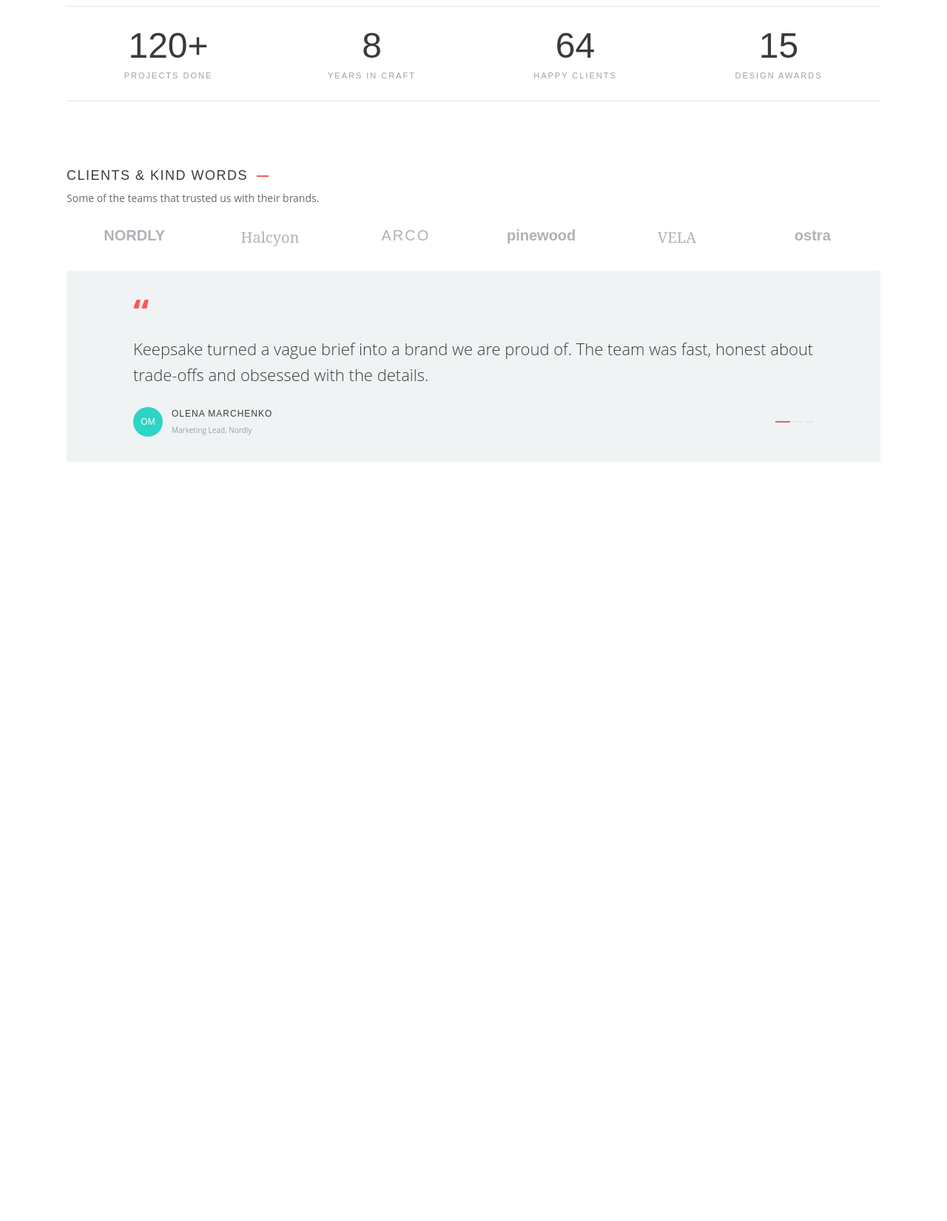
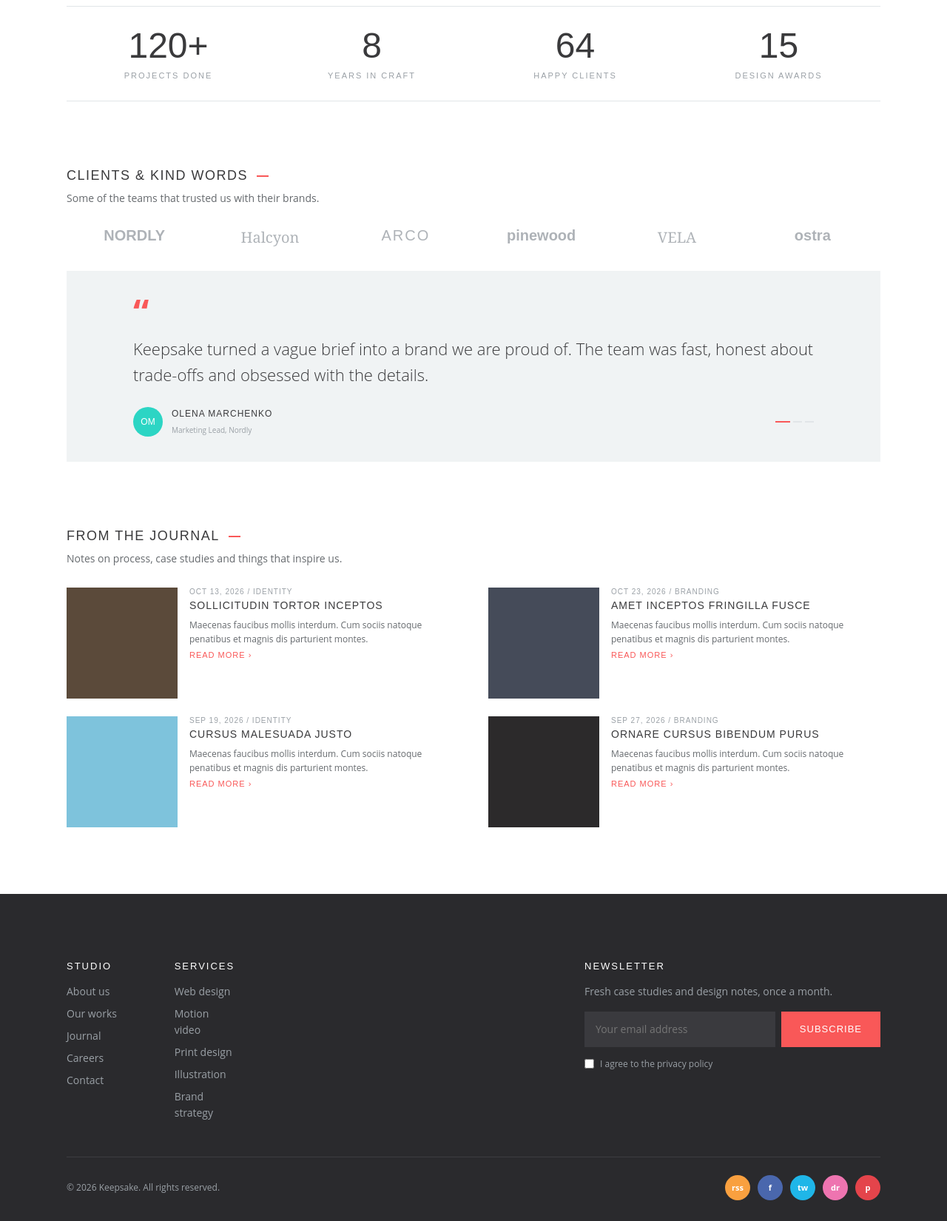
Before and after one commit to alisaartemenko/landing-keepsake-vite, a Node project: template src/pages/index.pug in a window 1280 px wide. Shown: the part 2360-4010 px from the top of the page at 74% size. Before the commit the page ends 2984 px from the top, so only its background shows below. Run offline with Node 20 templates, Linux system fonts and the light colour scheme; the template is opened without the code that fills it, so the values that code supplies are empty; style sheets or scripts are compiled from the project's sources; some libraries are stand-ins or nearby versions.

Commit message:
feat: add journal, footer and back-to-top

```diff
--- a/src/components/footer.pug
+++ b/src/components/footer.pug
@@ -1,5 +1,32 @@
-footer.footer
-    .footer-outer
-        .footer-inner
-            include logo
-            h4 Приєднуйся і живи зі мною у світі солодощів!
+include ../data/footer
+
+footer#contact.footer
+  .container
+    .footer__top
+      .footer__links
+        each col in footerCols
+          nav(aria-label=col.title)
+            h2.footer__title= col.title
+            ul
+              each link in col.links
+                li.footer__item
+                  a.footer__link(href=link.href)= link.label
+      #subscribe.newsletter
+        h2.footer__title Newsletter
+        p.newsletter__text Fresh case studies and design notes, once a month.
+        p#done.newsletter__ok(role="status") You’re in! Check your inbox to confirm.
+        form.newsletter__form(action="#done" method="get")
+          .newsletter__row
+            label.newsletter__label(for="email") Email address
+            input#email.newsletter__input(type="email" name="email" placeholder="Your email address" required aria-describedby="email-err")
+            button.btn(type="submit") Subscribe
+            p#email-err.newsletter__error Please enter a valid email address.
+          label.newsletter__agree
+            input(type="checkbox" required)
+            |  I agree to the privacy policy
+    .footer__bottom
+      p © 2026 Keepsake. All rights reserved.
+      ul.social
+        each s in socials
+          li
+            a.social__link(href="#top" aria-label=s.label class=`social__link--${s.mod}`)= s.short
--- /dev/null
+++ b/src/components/sections/journal.pug
@@ -0,0 +1,15 @@
+include ../../data/journal
+
+section#journal.section.section--last(aria-labelledby="journal-title")
+  .container
+    h2#journal-title.section-title From the journal
+    p.section__lead Notes on process, case studies and things that inspire us.
+    .posts
+      each post in posts
+        article.post
+          div.post__thumb(role="img" aria-label="Journal preview" style=`--thumb-bg: ${post.bg}`)
+          div
+            p.post__meta #{post.date} / #{post.category}
+            h3.post__title= post.title
+            p.post__text Maecenas faucibus mollis interdum. Cum sociis natoque penatibus et magnis dis parturient montes.
+            a.post__more(href="#journal") Read more ›
--- /dev/null
+++ b/src/components/totop.pug
@@ -0,0 +1,4 @@
+include ../mixins/icon
+
+a.totop(href="#top" aria-label="Back to top")
+  +icon('up', 22)
--- /dev/null
+++ b/src/data/footer.pug
@@ -0,0 +1,32 @@
+-
+  var footerCols = [
+    {
+      title: 'Studio',
+      links: [
+        { label: 'About us', href: '#about' },
+        { label: 'Our works', href: '#works' },
+        { label: 'Journal', href: '#journal' },
+        { label: 'Careers', href: '#contact' },
+        { label: 'Contact', href: '#contact' },
+      ],
+    },
+    {
+      title: 'Services',
+      links: [
+        { label: 'Web design', href: '#about' },
+        { label: 'Motion video', href: '#about' },
+        { label: 'Print design', href: '#about' },
+        { label: 'Illustration', href: '#about' },
+        { label: 'Brand strategy', href: '#about' },
+      ],
+    },
+  ]
+
+-
+  var socials = [
+    { label: 'RSS', short: 'rss', mod: 'rss' },
+    { label: 'Facebook', short: 'f', mod: 'facebook' },
+    { label: 'Twitter', short: 'tw', mod: 'twitter' },
+    { label: 'Dribbble', short: 'dr', mod: 'dribbble' },
+    { label: 'Pinterest', short: 'p', mod: 'pinterest' },
+  ]
--- /dev/null
+++ b/src/data/journal.pug
@@ -0,0 +1,7 @@
+-
+  var posts = [
+    { date: 'Oct 13, 2026', category: 'Identity', title: 'Sollicitudin tortor inceptos', bg: '#5b4a3a' },
+    { date: 'Oct 23, 2026', category: 'Branding', title: 'Amet inceptos fringilla fusce', bg: '#454b59' },
+    { date: 'Sep 19, 2026', category: 'Identity', title: 'Cursus malesuada justo', bg: '#7ec3dc' },
+    { date: 'Sep 27, 2026', category: 'Branding', title: 'Ornare cursus bibendum purus', bg: '#2c2a2b' },
+  ]
--- a/src/pages/index.pug
+++ b/src/pages/index.pug
@@ -15,3 +15,6 @@ block content
     include ../components/sections/cta
     include ../components/sections/about
     include ../components/sections/clients
+    include ../components/sections/journal
+  include ../components/footer
+  include ../components/totop
--- a/src/styles/components/_footer.scss
+++ b/src/styles/components/_footer.scss
@@ -1,7 +1,66 @@
+@use '../utils' as *;
+
 .footer {
-  background: var(--color-secondary);
-  color: white;
-  text-align: center;
-  padding: 1rem;
-  font-size: 0.9rem;
+  padding-block: var(--sec) 28px;
+  background: var(--color-footer);
+  color: var(--color-muted);
+
+  &__top {
+    display: flex;
+    flex-direction: column-reverse;
+    gap: 32px;
+    padding-bottom: 40px;
+    border-bottom: 1px solid #3d3d41;
+
+    @include mq(md) {
+      flex-direction: row;
+      justify-content: space-between;
+    }
+  }
+
+  &__links {
+    display: flex;
+    gap: 40px;
+
+    > * {
+      flex: 1;
+    }
+
+    @include mq(md) {
+      gap: 64px;
+    }
+  }
+
+  &__title {
+    margin-bottom: 16px;
+    font: 400 13px var(--font-head);
+    text-transform: uppercase;
+    letter-spacing: 2px;
+    color: var(--color-white);
+  }
+
+  &__item {
+    margin-bottom: 8px;
+  }
+
+  &__link {
+    &:hover,
+    &:focus-visible {
+      color: var(--color-white);
+    }
+  }
+
+  &__bottom {
+    display: flex;
+    flex-direction: column-reverse;
+    align-items: center;
+    gap: 20px;
+    padding-top: 24px;
+    font-size: 12px;
+
+    @include mq(md) {
+      flex-direction: row;
+      justify-content: space-between;
+    }
+  }
 }
--- /dev/null
+++ b/src/styles/components/_newsletter.scss
@@ -0,0 +1,88 @@
+@use '../utils' as *;
+
+.newsletter {
+  @include mq(md) {
+    width: min(100%, 400px);
+  }
+
+  &__text {
+    margin-bottom: 16px;
+  }
+
+  &__label {
+    position: absolute;
+    width: 1px;
+    height: 1px;
+    overflow: hidden;
+    clip: rect(0 0 0 0);
+  }
+
+  &__row {
+    display: flex;
+    flex-direction: column;
+    flex-wrap: wrap;
+    gap: 8px;
+
+    @include mq(md) {
+      flex-direction: row;
+    }
+  }
+
+  &__input {
+    flex: 1;
+    min-width: 0;
+    padding: 12px 14px;
+    border: 1px solid transparent;
+    background: #3a3a3e;
+    color: var(--color-white);
+    outline: 0;
+
+    &:focus {
+      border-color: var(--color-teal);
+    }
+
+    &:user-invalid {
+      border-color: var(--color-accent);
+    }
+  }
+
+  &__error {
+    display: none;
+    order: 3;
+    font-size: 12px;
+    color: var(--color-accent);
+
+    @include mq(md) {
+      flex-basis: 100%;
+    }
+  }
+
+  &__input:user-invalid ~ &__error {
+    display: block;
+  }
+
+  &__agree {
+    display: flex;
+    align-items: center;
+    gap: 8px;
+    margin-top: 12px;
+    font-size: 12px;
+  }
+
+  &__ok {
+    display: none;
+    padding: 16px;
+    border: 1px solid var(--color-teal);
+    background: #2f3d3f;
+    color: var(--color-white);
+
+    &:target {
+      display: block;
+    }
+  }
+
+  &:has(&__ok:target) &__form,
+  &:has(&__ok:target) &__text {
+    display: none;
+  }
+}
--- /dev/null
+++ b/src/styles/components/_post.scss
@@ -0,0 +1,58 @@
+@use '../utils' as *;
+
+.posts {
+  display: flex;
+  flex-wrap: wrap;
+  gap: 24px 40px;
+}
+
+.post {
+  display: flex;
+  flex: 1 1 100%;
+  gap: 16px;
+
+  @include mq(lg) {
+    flex-basis: calc(50% - 20px);
+  }
+
+  &__thumb {
+    flex: none;
+    width: 96px;
+    height: 96px;
+    background: var(--thumb-bg);
+
+    @include mq(md) {
+      width: 150px;
+      height: 150px;
+    }
+  }
+
+  &__meta {
+    font: 400 10px var(--font-head);
+    text-transform: uppercase;
+    letter-spacing: 1px;
+    color: var(--color-muted);
+  }
+
+  &__title {
+    margin: 4px 0 8px;
+    font: 400 14px / 1.3 var(--font-head);
+    text-transform: uppercase;
+    letter-spacing: 1px;
+    color: var(--color-text-dark);
+  }
+
+  &__text {
+    font-size: 12px;
+    line-height: 19px;
+  }
+
+  &__more {
+    display: inline-block;
+    margin-top: 6px;
+    font: 400 11px var(--font-head);
+    text-transform: uppercase;
+    letter-spacing: 1px;
+    color: var(--color-accent);
+  }
+}
--- /dev/null
+++ b/src/styles/components/_social.scss
@@ -0,0 +1,28 @@
+$social-colors: (
+  'rss': #f9a03f,
+  'facebook': #4a67ad,
+  'twitter': #1fb6e8,
+  'dribbble': #ee74b0,
+  'pinterest': #e4444b,
+);
+
+.social {
+  display: flex;
+  gap: 10px;
+
+  &__link {
+    display: grid;
+    place-items: center;
+    width: 34px;
+    height: 34px;
+    border-radius: 50%;
+    font: 700 11px var(--font-body);
+    color: var(--color-white);
+
+    @each $name, $color in $social-colors {
+      &--#{$name} {
+        background: $color;
+      }
+    }
+  }
+}
--- /dev/null
+++ b/src/styles/components/_totop.scss
@@ -0,0 +1,18 @@
+.totop {
+  position: fixed;
+  right: 20px;
+  bottom: 20px;
+  z-index: 40;
+  display: grid;
+  place-items: center;
+  width: 44px;
+  height: 44px;
+  border-radius: 50%;
+  background: var(--color-accent);
+  color: var(--color-white);
+  box-shadow: 0 6px 14px rgba(249, 88, 88, 0.4);
+
+  &:hover {
+    background: var(--color-accent-hover);
+  }
+}
--- a/src/styles/components/index.scss
+++ b/src/styles/components/index.scss
@@ -13,3 +13,8 @@
 @forward 'stats';
 @forward 'clients';
 @forward 'quote';
+@forward 'post';
+@forward 'footer';
+@forward 'newsletter';
+@forward 'social';
+@forward 'totop';
--- a/src/styles/layout/_section.scss
+++ b/src/styles/layout/_section.scss
@@ -1,5 +1,9 @@
 .section {
   padding-top: var(--sec);
+
+  &--last {
+    padding-bottom: var(--sec);
+  }
 
   &__lead {
     margin: 8px 0 28px;
```
